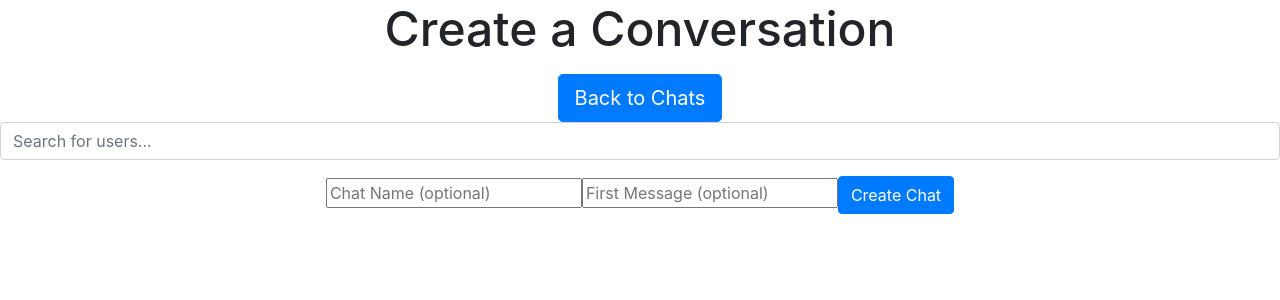
After one commit to TheZachus/Simpl-Chat, a Flask app: page /create_chat in a window 1280 px wide. The commit adds this page. Shown: the top 300 px of the page. Run offline with Flask 3, Linux system fonts and the light colour scheme; the visitor is signed in with stand-in values (Sample User, id 1); some libraries are stand-ins or nearby versions.

Commit message:
basic front end design.

```diff
--- a/app.py
+++ b/app.py
@@ -1,7 +1,7 @@
-from flask import Flask, session, request, render_template, redirect, url_for
+from flask import Flask, request, render_template, redirect, url_for, jsonify
 from flask_sqlalchemy import SQLAlchemy
 from werkzeug.security import generate_password_hash, check_password_hash
-from flask_login import login_required
+from flask_login import LoginManager, login_user, logout_user, login_required, UserMixin, current_user
 from flask_socketio import SocketIO, emit, join_room, leave_room
 import random
 
@@ -9,10 +9,16 @@ app = Flask(__name__)
 app.config['SQLALCHEMY_DATABASE_URI'] = 'sqlite:///chat.db'
 db = SQLAlchemy(app)
 socketio = SocketIO(app, cors_allowed_origins="*")
+app.secret_key = 'your_secret_key'
+
+# Initialize Flask-Login
+login_manager = LoginManager()
+login_manager.init_app(app)
+login_manager.login_view = 'login'
 
 current_rooms = {}
 
-class User(db.Model):
+class User(UserMixin, db.Model):
     id = db.Column(db.Integer, primary_key=True)
     username = db.Column(db.String(80), unique=True, nullable=False)
     password = db.Column(db.String(120), nullable=False)
@@ -36,13 +42,18 @@ class Message(db.Model):
     message = db.Column(db.Text, nullable=False)
     timestamp = db.Column(db.DateTime, default=db.func.now())
 
+@login_manager.user_loader
+def load_user(user_id):
+    return User.query.get(int(user_id))
+
 with app.app_context():
     db.create_all()
 
 @app.route('/')
 def index():
-    if not session.get('user_id'):
-        return render_template('index.html', title="Simple Chat")
+    if not current_user.is_authenticated:
+        message = request.args.get('message')
+        return render_template('index.html', title="Simple Chat", message=message)
     return redirect(url_for('get_chats'))
 
 @app.route('/register', methods=['GET','POST'])
@@ -52,6 +63,9 @@ def register():
     else:
         username = request.form.get('username')
         password = request.form.get('password')
+        confirm_password = request.form.get('confirm-password')
+        if password != confirm_password:
+            return render_template('register.html', title="Register", error="Passwords do not match")
         if not username or not password:
             return render_template('register.html', title="Register", error="Username and password required")
         if User.query.filter_by(username=username).first():
@@ -62,7 +76,7 @@ def register():
         user = User(id=user_id, username=username, password=generate_password_hash(password))
         db.session.add(user)
         db.session.commit()
-        session['user_id'] = user.id
+        login_user(user)
         return redirect(url_for('get_chats'))
 
 @app.route('/login', methods=['GET', 'POST'])
@@ -74,19 +88,24 @@ def login():
         password = request.form.get('password')
         user = User.query.filter_by(username=username).first()
         if user and check_password_hash(user.password, password):
-            session['user_id'] = user.id
+            login_user(user)
             return redirect(url_for('get_chats'))
         else:
             return render_template('login.html', title="Login", error="Invalid credentials")
 
+@app.route('/logout', methods=['GET'])
+@login_required
+def logout():
+    logout_user()
+    return redirect(url_for('index', message="Logged out successfully."))
+
 @app.route('/chat/<int:chat_id>', methods=['GET'])
 @login_required
+
 def chat(chat_id):
-    if not session.get('user_id'):
-        return redirect(url_for('login'))
     # Check if user is in recipients
     chat_obj = Chat.query.get(chat_id)
-    if not chat_obj or str(session['user_id']) not in chat_obj.recipients.split(','):
+    if not chat_obj or str(current_user.id) not in chat_obj.recipients.split(','):
         return redirect(url_for('get_chats'))
     messages = Message.query.filter_by(chat_id=chat_id).order_by(Message.timestamp).all()
     messages_list = []
@@ -99,14 +118,12 @@ def chat(chat_id):
             'message': msg.message,
             'timestamp': msg.timestamp.isoformat() if msg.timestamp else None
         })
-    return render_template('chat.html', chat_id=chat_id, messages=messages_list)
+    return render_template('chat-room.html', chat_id=chat_id, messages=messages_list)
 
 @app.route('/chats', methods=['GET'])
 @login_required
 def get_chats():
-    current_user_id = session.get('user_id')
-    if not current_user_id:
-        return redirect(url_for('login'))
+    current_user_id = current_user.id
 
     # Filter chats where current_user_id is in the recipients string
     chats_query = Chat.query.filter(Chat.recipients.contains(str(current_user_id))).all()
@@ -114,6 +131,10 @@ def get_chats():
     chat_list = []
     for chat in chats_query:
         latest_msg = Message.query.filter_by(chat_id=chat.id).order_by(Message.timestamp.desc()).first()
+
+        # Get read status from ChatMember
+        chat_member = ChatMember.query.filter_by(chat_id=chat.id, user_id=current_user_id).first()
+        read_status = chat_member.read if chat_member else False
 
         if not chat.name:
             recipient_ids = [int(x) for x in chat.recipients.split(',') if x.strip()]
@@ -125,6 +146,7 @@ def get_chats():
         chat_data = {
             'id': chat.id,
             'name': chat_name,
+            'read': read_status,
             'latest_message': {
                 'message': latest_msg.message if latest_msg else 'Empty chat',
                 'username': User.query.get(latest_msg.user_id).username if latest_msg else None,
@@ -135,28 +157,60 @@ def get_chats():
 
     return render_template('view-chats.html', chats=chat_list)
 
-@app.route('/create_chat', methods=['POST'])
+@app.route('/search_users', methods=['GET'])
+@login_required
+def search_users():
+    query = request.args.get('q', '').strip()
+    if not query:
+        return jsonify([])
+
+    # Search for users matching the query (excluding current user)
+    # Use func.lower for case-insensitive search (works with SQLite)
+    from sqlalchemy import func
+    users = User.query.filter(
+        func.lower(User.username).like(f'%{query.lower()}%'),
+        User.id != current_user.id
+    ).limit(5).all()
+
+    results = [{'id': user.id, 'username': user.username} for user in users]
+    return jsonify(results)
+
+@app.route('/create_chat', methods=['GET', 'POST'])
 @login_required
 def create_chat():
-    if not session.get('user_id'):
-        return redirect(url_for('login'))
+    if request.method == 'GET':
+        return render_template('create-chat.html', title="Create Chat")
 
     name = request.form.get('name')
     message = request.form.get('message')
+    selected_users = request.form.getlist('selected_users')  # Get list of selected user IDs
+
+    # Check if no users are selected
+    if not selected_users:
+        return render_template('create-chat.html', title="Create Chat", message="No users selected.")
+
+    # Combine current user with selected users
+    recipient_ids = [str(current_user.id)]
+    if selected_users:
+        recipient_ids.extend(selected_users)
 
     chat_id = random.randint(10000000, 99999999)
     while Chat.query.get(chat_id):
         chat_id = random.randint(10000000, 99999999)
 
-    chat = Chat(id=chat_id, name=name, recipients=str(session['user_id']))
+    # Create chat with all recipients
+    chat = Chat(id=chat_id, name=name, recipients=','.join(recipient_ids))
     db.session.add(chat)
 
-    chat_member = ChatMember(chat_id=chat.id, user_id=session['user_id'])
-    db.session.add(chat_member)
+    # Add ChatMember records for all recipients
+    for user_id in recipient_ids:
+        chat_member = ChatMember(chat_id=chat.id, user_id=int(user_id))
+        db.session.add(chat_member)
+
     db.session.commit()
 
     if message:
-        new_message = Message(chat_id=chat.id, user_id=session['user_id'], message=message)
+        new_message = Message(chat_id=chat.id, user_id=current_user.id, message=message)
         db.session.add(new_message)
         db.session.commit()
 
@@ -165,9 +219,6 @@ def create_chat():
 @app.route('/send_message', methods=['POST'])
 @login_required
 def send_message():
-    if not session.get('user_id'):
-        return redirect(url_for('login'))
-
     chat_id = request.form.get('chat_id')
     message = request.form.get('message')
 
@@ -175,10 +226,10 @@ def send_message():
         return redirect(url_for('chat', chat_id=chat_id, error="Chat ID and message required"))
 
     chat = Chat.query.get(chat_id)
-    if not chat or str(session['user_id']) not in chat.recipients.split(','):
+    if not chat or str(current_user.id) not in chat.recipients.split(','):
         return redirect(url_for('get_chats'))
 
-    new_message = Message(chat_id=chat_id, user_id=session['user_id'], message=message)
+    new_message = Message(chat_id=chat_id, user_id=current_user.id, message=message)
     db.session.add(new_message)
     db.session.commit()
 
--- /dev/null
+++ b/static/components.jsx
@@ -0,0 +1,179 @@
+const Message = function (props) {
+    return (
+        <div>Message Component</div>
+    );
+};
+
+const Button = function (props) {
+    const { text, redirect } = props;
+    const handleClick = () => {
+        window.location.href = redirect;
+    };
+    return (
+        <button
+            onClick={handleClick}
+            className="btn btn-primary btn-lg"
+        >
+            {text}
+        </button>
+    );
+};
+
+const MessageInput = function (props) {
+    const { url } = props;
+    return (
+        <form action={url} method="POST">
+            <input type="text" className="input" placeholder="Type a message..." name="message" />
+            <button type="submit">Send</button>
+        </form>
+    );
+};
+
+const ChatList = function (props) {
+    const { list } = props;
+    if (!list || !Array.isArray(list) || list.length === 0) {
+        return (
+            <div>
+                <p>No chats found. Create a Conversation!</p>
+                <Button text="Create a Conversation" redirect="/create_chat" />
+            </div>
+        );
+    }
+    const handleChatClick = (chatId) => {
+        window.location.href = `/chat/${chatId}`;
+    };
+    return (
+        <div>
+            <table>
+                <tbody>
+                    {list.map((chat) => (
+                        <tr
+                            key={chat.id}
+                            className={chat.read ? 'read' : 'unread'}
+                            onClick={() => handleChatClick(chat.id)}
+                        >
+                            <td>{chat.name}</td>
+                            <td>{chat.lastMessage || (chat.latest_message && chat.latest_message.message) || ''}</td>
+                            <td>{chat.timestamp || (chat.latest_message && chat.latest_message.timestamp) || ''}</td>
+                        </tr>
+                    ))}
+                </tbody>
+            </table>
+        </div>
+    );
+};
+
+const Search = function (props) {
+    const [searchQuery, setSearchQuery] = React.useState('');
+    const [searchResults, setSearchResults] = React.useState([]);
+    const [selectedUsers, setSelectedUsers] = React.useState([]);
+    const [showResults, setShowResults] = React.useState(false);
+
+    // Debounce search query
+    React.useEffect(() => {
+        if (!searchQuery.trim()) {
+            setSearchResults([]);
+            setShowResults(false);
+            return;
+        }
+
+        const timeoutId = setTimeout(() => {
+            fetch(`/search_users?q=${encodeURIComponent(searchQuery)}`)
+                .then(response => response.json())
+                .then(data => {
+                    setSearchResults(data);
+                    setShowResults(true);
+                })
+                .catch(error => {
+                    console.error('Search error:', error);
+                    setSearchResults([]);
+                });
+        }, 300);
+
+        return () => clearTimeout(timeoutId);
+    }, [searchQuery]);
+
+    const handleUserSelect = (user) => {
+        // Check if user is already selected
+        if (!selectedUsers.find(u => u.id === user.id)) {
+            setSelectedUsers([...selectedUsers, user]);
+        }
+        setSearchQuery('');
+        setShowResults(false);
+    };
+
+    const handleUserDeselect = (userId) => {
+        setSelectedUsers(selectedUsers.filter(u => u.id !== userId));
+    };
+
+    return (
+        <div>
+            <div style={{ position: 'relative', marginBottom: '1rem' }}>
+                <input
+                    type="text"
+                    className="form-control"
+                    placeholder="Search for users..."
+                    value={searchQuery}
+                    onChange={(e) => setSearchQuery(e.target.value)}
+                    onFocus={() => searchQuery && setShowResults(true)}
+                    onBlur={() => {
+                        // Delay hiding to allow click on results
+                        setTimeout(() => setShowResults(false), 200);
+                    }}
+                    style={{ marginBottom: '0.5rem' }}
+                />
+                {showResults && searchQuery.trim() && (
+                    <div>
+                        {searchResults.length > 0 ? (
+                            searchResults.map((user) => (
+                                <div
+                                    key={user.id}
+                                    onClick={() => handleUserSelect(user)}
+                                    onMouseEnter={(e) => e.target.style.backgroundColor = '#f0f0f0'}
+                                    onMouseLeave={(e) => e.target.style.backgroundColor = 'white'}
+                                >
+                                    {user.username}
+                                </div>
+                            ))
+                        ) : (
+                            <div>
+                                No users found.
+                            </div>
+                        )}
+                    </div>
+                )}
+            </div>
+
+            {selectedUsers.length > 0 && (
+                <div style={{ marginBottom: '1rem' }}>
+                    <label>Selected Users:</label>
+                    <div>
+                        {selectedUsers.map((user) => (
+                            <span key={user.id}>
+                                {user.username}
+                                <button type="button" onClick={() => handleUserDeselect(user.id)}>
+                                    ×
+                                </button>
+                            </span>
+                        ))}
+                    </div>
+                </div>
+            )}
+
+            <form method="post" action="/create_chat">
+                {/* Hidden inputs for selected users */}
+                {selectedUsers.map((user) => (
+                    <input
+                        key={user.id}
+                        type="hidden"
+                        name="selected_users"
+                        value={user.id}
+                    />
+                ))}
+                <input name="name" type="text" placeholder="Chat Name (optional)" />
+                <input name="message" type="text" placeholder="First Message (optional)" />
+                <button type="submit" className="btn btn-primary">Create Chat</button>
+            </form>
+        </div>
+    );
+};
--- a/static/styles.css
+++ b/static/styles.css
@@ -0,0 +1,65 @@
+/* Button Styles */
+button {
+    transition: all 0.3s ease;
+}
+
+button:hover {
+    transform: translateY(-2px);
+    box-shadow: 0 4px 8px rgba(0, 0, 0, 0.2);
+}
+
+button:active {
+    transform: translateY(0);
+}
+
+/* Animation keyframes */
+@keyframes fadeInUp {
+
+    /* The starting state (0% or 'from') */
+    from {
+        opacity: 0;
+        transform: translateY(20px);
+        /* Starts slightly below its final position */
+    }
+
+    /* The ending state (100% or 'to') */
+    to {
+        opacity: 1;
+        transform: translateY(0);
+        /* Ends at its original position */
+    }
+}
+
+/* Index page specific styles */
+#root h1 {
+    font-size: 3rem;
+    margin-bottom: 1rem;
+    animation: fadeInUp 1s ease-out forwards;
+}
+
+#root h2 {
+    font-size: 1.5rem;
+    margin-bottom: 2rem;
+    color: #666;
+    animation: fadeInUp 1.5s ease-out forwards;
+    opacity: 0;
+    /* Start invisible for animation */
+}
+
+/* Anchor/Link Styles */
+#root a {
+    cursor: pointer;
+    color: #007bff;
+    text-decoration: underline;
+    transition: color 0.3s ease;
+}
+
+#root a:hover {
+    color: #0056b3;
+}
+
+/* Unread Messages */
+.unread {
+    font-weight: bold;
+    background-color: #e6f7ff;
+}
--- a/templates/chat-room.html
+++ b/templates/chat-room.html
@@ -1,4 +1,8 @@
 {% extends "layout.html"%} {% block content %}
 <h1>Welcome to Simpl Chat</h1>
-<p>This is a chat room specifically for .</p>
+<p>This is a chat room specifically for connecting to a chatroom. </p>
+
+var socket = io(); socket.on('connect', function() {
+    socket.emit('my event',
+{data: 'I\'m connected!'}); });
 {% endblock %}
--- /dev/null
+++ b/templates/create-chat.html
@@ -0,0 +1,12 @@
+{% extends "layout.html" %} {% block content %}
+    {% if message %}
+        <div className="text-danger">
+                <p>{{ message }}</p>
+        </div>
+    {% endif %}
+<div className="align-items-center text-center">
+    <h1>Create a Conversation</h1>
+    <Button text="Back to Chats" redirect="/chats" />
+    <Search />
+</div>
+{% endblock %}
--- a/templates/layout.html
+++ b/templates/layout.html
@@ -6,13 +6,14 @@
     <title>{{ title if title else "Simpl Chat" }}</title>
     <link rel="stylesheet" href="{{ url_for('static', filename='styles.css') }}">
     <link rel="stylesheet" href="https://cdn.jsdelivr.net/npm/bootstrap@4.4.1/dist/css/bootstrap.min.css" integrity="sha384-Vkoo8x4CGsO3+Hhxv8T/Q5PaXtkKtu6ug5TOeNV6gBiFeWPGFN9MuhOf23Q9Ifjh" crossorigin="anonymous">
-    <script src="https://unpkg.com/react@17/umd/react.production.min.js" crossorigin></script>
-    <script src="https://unpkg.com/react-dom@17/umd/react-dom.production.min.js" crossorigin></script>
+    <script crossorigin src="https://unpkg.com/react@17/umd/react.production.min.js"></script>
+    <script crossorigin src="https://unpkg.com/react-dom@17/umd/react-dom.production.min.js"></script>
     <script src="https://unpkg.com/babel-standalone@6/babel.min.js"></script>
+    <script src="https://cdnjs.cloudflare.com/ajax/libs/socket.io/4.0.1/socket.io.js" integrity="sha512-q/dWJ3kcmjBLU4Qc47E4A9kTB4m3wuTY7vkFJDTZKjTs8jhyGQnaUrxa0Ytd0ssMZhbNua9hE+E7Qv1j+DyZwA==" crossorigin="anonymous"></script>
     </head>
 <body>
     <div id="root"></div>
-    <script type="text/babel" src="components.jsx"></script>
+    <script type="text/babel" src="{{ url_for('static', filename='components.jsx') }}"></script>
     <script type="text/babel">
         // React code will be injected here
                     function App() {
@@ -24,4 +25,5 @@
             }
         ReactDOM.render(<App />, document.getElementById('root'));
     </script>
+</body>
 </html>
--- a/templates/view-chats.html
+++ b/templates/view-chats.html
@@ -1,4 +1,5 @@
 {% extends "layout.html" %} {% block content %}
-<h1>Welcome to Simpl Chat</h1>
-<p>This is the view-chats page.</p>
+<h1>Chats</h1>
+<ChatList list={JSON.parse('{{ chats | tojson | safe }}')} />
+<Button text="Logout" redirect="/logout" />
 {% endblock %}
```
Also changed, not shown: templates/components.jsx (deleted, +0 -28 lines), templates/index.html (+11 -2 lines), templates/login.html (+14 -2 lines), templates/register.html (+14 -2 lines).
